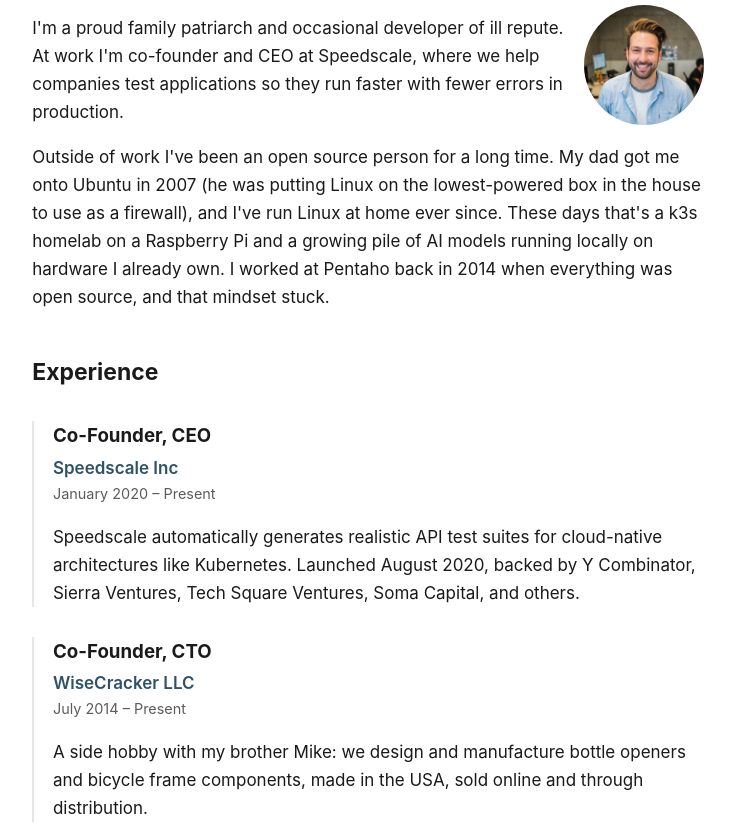
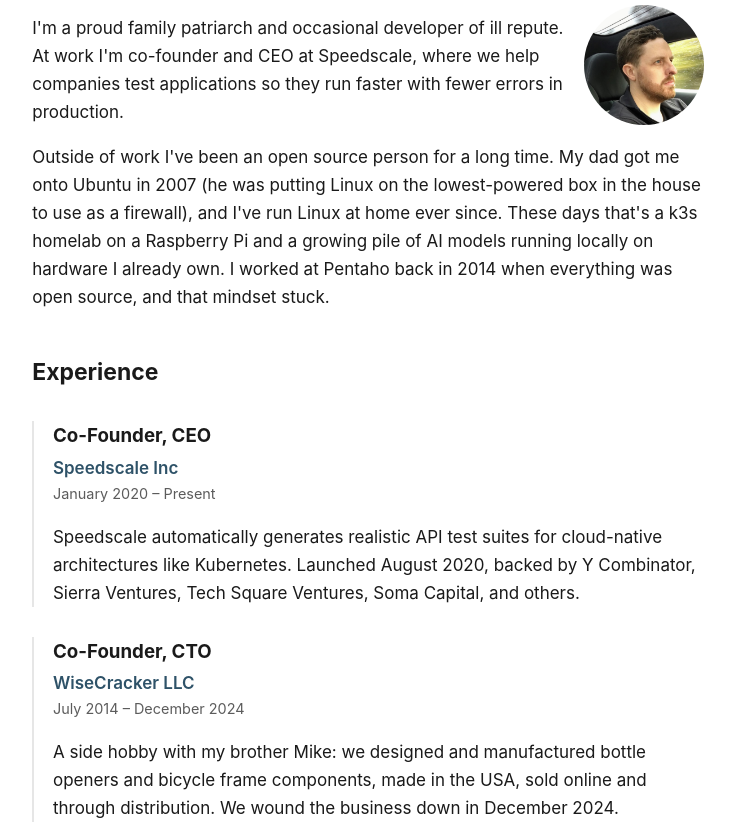
Before and after one commit to kenahrens/kenahrens.github.io, an Astro site: page /about in a window 1280 px wide. Shown: the part 124-952 px from the top of the page, without its empty margins (272-1007 px from the left). Built offline with nearby package versions, Linux system fonts and the light colour scheme; Astro itself is replaced by a stand-in of ours.

Commit message:
Fix about page: correct photo, WiseCracker end date (Dec 2024)

```diff
--- a/src/layouts/Base.astro
+++ b/src/layouts/Base.astro
@@ -25,7 +25,7 @@
     <title>{title}</title>
     {description && <meta name="description" content={description} />}
     {canonical && <link rel="canonical" href={canonical} />}
-    <link rel="icon" type="image/jpeg" href="/img/profile.jpg" />
+    <link rel="icon" type="image/jpeg" href="/img/kahrens.jpg" />
   </head>
   <body>
     <header class="site-header">
--- a/src/pages/about.astro
+++ b/src/pages/about.astro
@@ -8,7 +8,7 @@
 >
   <h1>About</h1>
 
-  <img class="about-photo" src="/img/profile.jpg" alt="Ken Ahrens" />
+  <img class="about-photo" src="/img/kahrens.jpg" alt="Ken Ahrens" />
 
   <p>
     I'm a proud family patriarch and occasional developer of ill repute. At work
@@ -42,11 +42,11 @@
   <div class="exp">
     <h3>Co-Founder, CTO</h3>
     <div class="org">WiseCracker LLC</div>
-    <div class="dates">July 2014 – Present</div>
+    <div class="dates">July 2014 – December 2024</div>
     <p>
-      A side hobby with my brother Mike: we design and manufacture bottle openers
-      and bicycle frame components, made in the USA, sold online and through
-      distribution.
+      A side hobby with my brother Mike: we designed and manufactured bottle
+      openers and bicycle frame components, made in the USA, sold online and
+      through distribution. We wound the business down in December 2024.
     </p>
   </div>
 
```
Also changed, not shown: public/img/profile.jpg (deleted).
